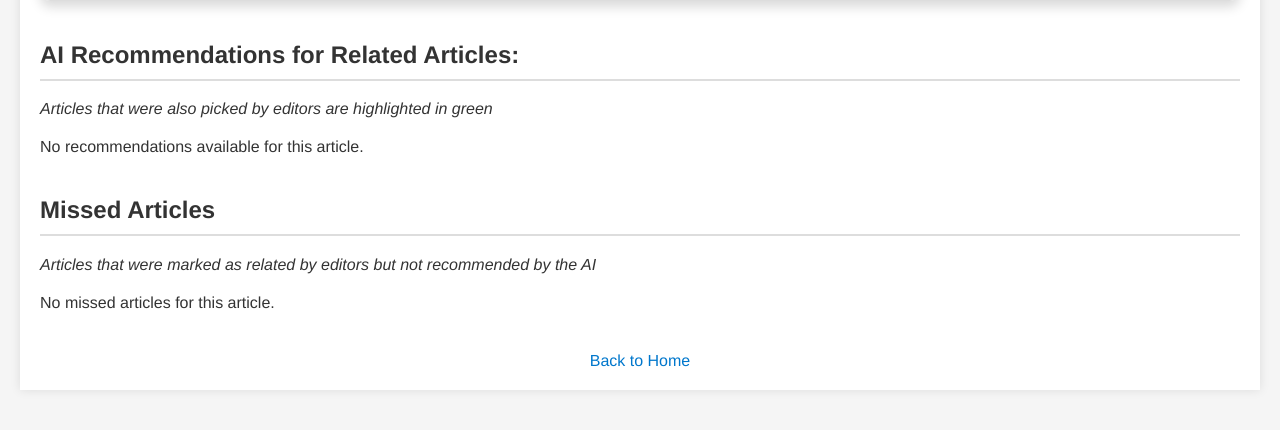
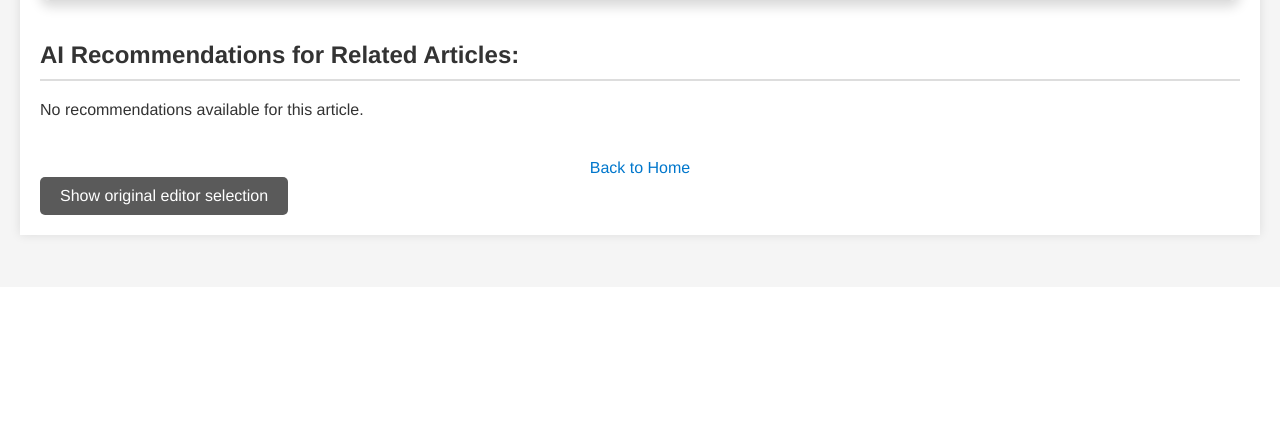
Before and after one commit to sfimediafutures/Related-News-Articles-RS-demo, a Flask app: template templates/article.html in a window 1280 px wide. Shown: the part 513-943 px from the top of the page. After the commit the page ends 754 px from the top, so only its background shows below. Run offline with Flask 3, Linux system fonts and the light colour scheme; the template is opened without the code that fills it, so the values that code supplies are empty; parts of the project's set-up code (start-up, migrations or seed data) failed here and were passed over; some libraries are stand-ins or nearby versions.

Commit message:
Feature: Original editor selection toggle

```diff
--- a/templates/article.html
+++ b/templates/article.html
@@ -5,15 +5,55 @@
     <meta charset="UTF-8">
     <title>{{ article.title }} - Recommendations</title>
     <link rel="stylesheet" href="{{ url_for('static', filename='style.css') }}">
+    <style>
+        .hidden {
+            display: none;
+        }
+
+        .no-coloring .highlighted-recommendation,
+        .no-coloring .normal-recommendation {
+            background-color: transparent !important;
+        }
+
+        .toggle-container {
+            /* position: fixed; */
+            bottom: 20px;
+            right: 20px;
+            z-index: 1000;
+        }
+
+        .toggle-label {
+            display: flex;
+            align-items: center;
+            cursor: pointer;
+        }
+
+        .toggle-button {
+            display: inline-block;
+            padding: 10px 20px;
+            background-color: #5a5a5a;
+            color: white;
+            border-radius: 5px;
+            border: none;
+            text-align: center;
+            transition: background-color 0.3s;
+        }
+
+        .toggle-button:hover {
+            background-color: #0056b3;
+        }
+
+        .toggle-container input[type="checkbox"] {
+            display: none;
+        }
+    </style>
 </head>
 
 <body>
     <div class="container">
         <div class="header">
             <a href="/" class="no-underline-link">
-
                 <img src="https://mediafutures.no/wp-content/uploads/tv2_scaled.png" alt="TV 2 Logo" class="tv2-logo">
-
                 <h1>LLMs as Journalists</h1>
                 <p>Tool for journalists and editors - Helping them find related articles to their story</p>
             </a>
@@ -21,8 +61,7 @@
         <h2>Main article:</h2>
 
         <div class="main-article-item">
-            <a href="https://tv2.no/a/{{ article.uuid }}" class="external-link-button">Visit original article on TV
-                2</a>
+            <a href="https://tv2.no/a/{{ article.uuid }}" class="external-link-button">Visit original article on TV 2</a>
             <div class="main-article-content">
                 <h1 class="main-article-title">{{ article.title }}</h1>
                 <p class="article-byline">{{ article.byline | join(', ') }}</p>
@@ -37,9 +76,13 @@
             </div>
         </div>
 
+
+
+        <!-- Wrap the main content in a container to control coloring -->
+        <div id="main-content">
             <div class="small-articles-section">
                 <h2>AI Recommendations for Related Articles:</h2>
-            <p><i>Articles that were also picked by editors are highlighted in green</i></p>
+                <p id="color-explainer"><i>Articles that were also picked by editors are highlighted in green</i></p>
                 <ul class="small-articles">
                     {% for rec in recommendations %}
                     <li class="recommendation-item {% if rec.uuid in article.related_articles %}highlighted-recommendation{% else %}normal-recommendation{% endif %}">
@@ -66,7 +109,7 @@
                 </ul>
             </div>
 
-        <div class="small-articles-section">
+            <div class="small-articles-section missed-articles-section">
                 <h2>Missed Articles</h2>
                 <p><i>Articles that were marked as related by editors but not recommended by the AI</i></p>
                 <ul class="small-articles">
@@ -92,8 +135,15 @@
                     {% endfor %}
                 </ul>
             </div>
-
+        </div>
         <a href="{{ url_for('home') }}" class="back-link">Back to Home</a>
+        <!-- Add the toggle button here -->
+        <div class="toggle-container">
+            <label for="toggle-visibility" class="toggle-label">
+                <input type="checkbox" id="toggle-visibility" checked>
+                <span class="toggle-button">Show original editor selection</span>
+            </label>
+        </div>
     </div>
 
     <script>
@@ -180,6 +230,39 @@
                     dislikeButton.classList.add('active');
                 }
             }
+
+            // Reference to the toggle checkbox
+            const toggleVisibility = document.getElementById('toggle-visibility');
+            const mainContent = document.getElementById('main-content');
+            const colorExplainer = document.getElementById('color-explainer');
+            const missedArticlesSection = document.querySelector('.missed-articles-section');
+
+            // Function to update visibility based on toggle state
+            function updateVisibility() {
+                if (toggleVisibility.checked) {
+                    // Hide coloring
+                    mainContent.classList.add('no-coloring');
+                    // Hide missed articles section
+                    missedArticlesSection.classList.add('hidden');
+                    // Hide color explainer
+                    colorExplainer.style.display = 'none';
+                } else {
+                    // Show coloring
+                    mainContent.classList.remove('no-coloring');
+                    // Show missed articles section
+                    missedArticlesSection.classList.remove('hidden');
+                    // Show color explainer
+                    colorExplainer.style.display = 'block';
+                }
+            }
+
+            // Initialize visibility on page load
+            updateVisibility();
+
+            // Add event listener for toggle changes
+            toggleVisibility.addEventListener('change', function () {
+                updateVisibility();
+            });
         });
     </script>
 
```
Lines whose indentation alone changed are shown as unchanged.
